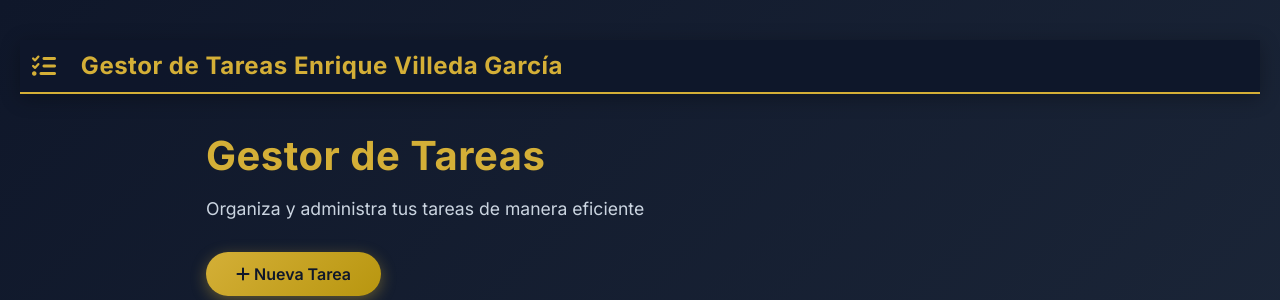
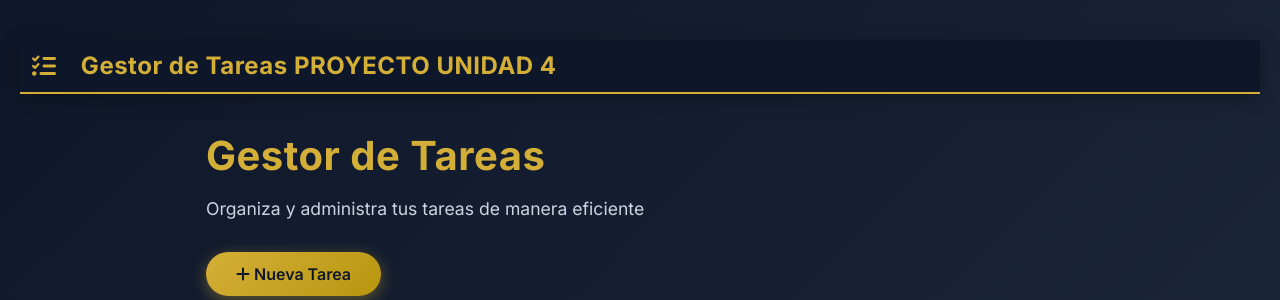
Before and after one commit to EnriqueVilledaGarcia/Proyecto_Nube_2, a Flask app: page / in a window 1280 px wide. Shown: the top 300 px of the page. Run offline with Flask 3, Linux system fonts and the light colour scheme; some libraries are stand-ins or nearby versions.

Commit message:
Se modifica titulo

```diff
--- a/app/templates/base.html
+++ b/app/templates/base.html
@@ -195,7 +195,7 @@
     <nav class="navbar">
         <div class="navbar-brand">
             <div class="navbar-item brand">
-                <i class="fas fa-tasks"></i>&nbsp; Gestor de Tareas Enrique Villeda García
+                <i class="fas fa-tasks"></i>&nbsp; Gestor de Tareas PROYECTO UNIDAD 4
             </div>
         </div>
     </nav>
```
